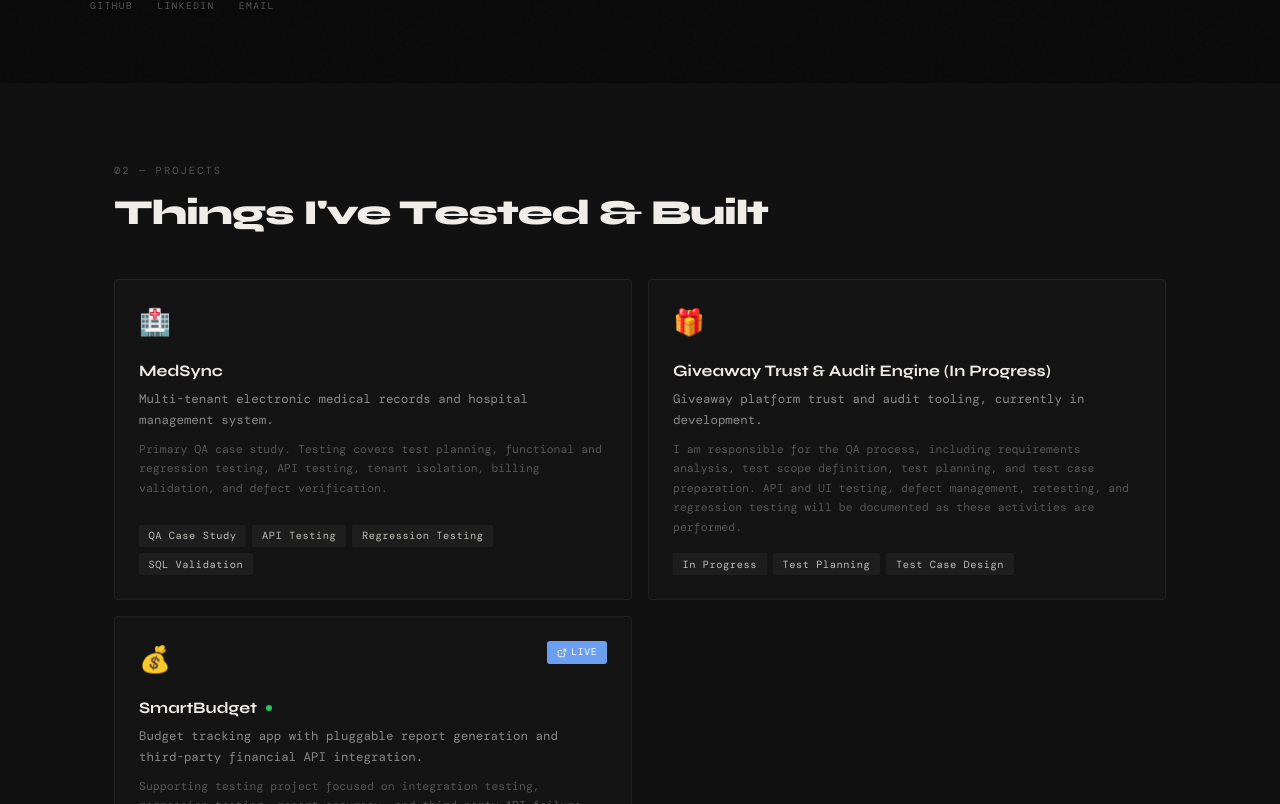
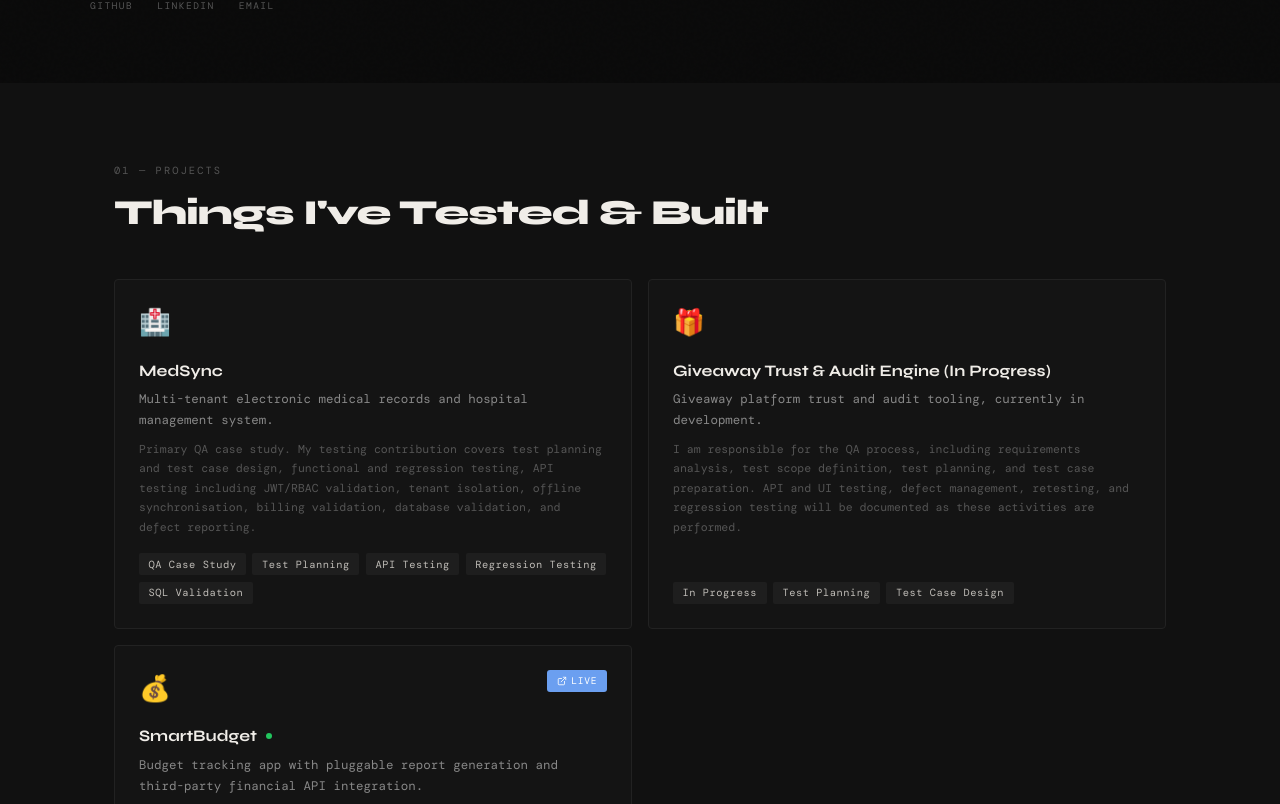
Before and after one commit to fathiaoyinloye/fathiaoyinloye, a Next.js app in the folder fathia-portfolio/: page / in a window 1280 px wide. Shown: the part 717-1521 px from the top of the page. Built offline with nearby package versions, Linux system fonts and the light colour scheme; a web font is replaced by a local one.

Commit message:
State full MedSync QA contribution scope on case study card

```diff
--- a/fathia-portfolio/app/components/Projects.tsx
+++ b/fathia-portfolio/app/components/Projects.tsx
@@ -6,8 +6,8 @@ const projects = [
     name: "MedSync",
     emoji: "🏥",
     desc: "Multi-tenant electronic medical records and hospital management system.",
-    detail: "Primary QA case study. Testing covers test planning, functional and regression testing, API testing, tenant isolation, billing validation, and defect verification.",
-    tags: ["QA Case Study", "API Testing", "Regression Testing", "SQL Validation"],
+    detail: "Primary QA case study. My testing contribution covers test planning and test case design, functional and regression testing, API testing including JWT/RBAC validation, tenant isolation, offline synchronisation, billing validation, database validation, and defect reporting.",
+    tags: ["QA Case Study", "Test Planning", "API Testing", "Regression Testing", "SQL Validation"],
     live: null,
     github: null,
   },
@@ -36,7 +36,7 @@ export function Projects() {
     <section id="projects" style={{ background: "var(--bg-secondary)", padding: "5rem 0" }}>
       <div style={{ maxWidth: "1100px", margin: "0 auto", padding: "0 1.5rem" }}>
         <div style={{ marginBottom: "2.5rem" }}>
-          <p className="section-label" style={{ marginBottom: "0.5rem" }}>02 — PROJECTS</p>
+          <p className="section-label" style={{ marginBottom: "0.5rem" }}>01 — PROJECTS</p>
           <h2 style={{ fontSize: "clamp(1.6rem, 5vw, 2.2rem)", fontWeight: 800, letterSpacing: "-0.03em", color: "var(--fg)" }}>
             Things I've Tested & Built
           </h2>
```
